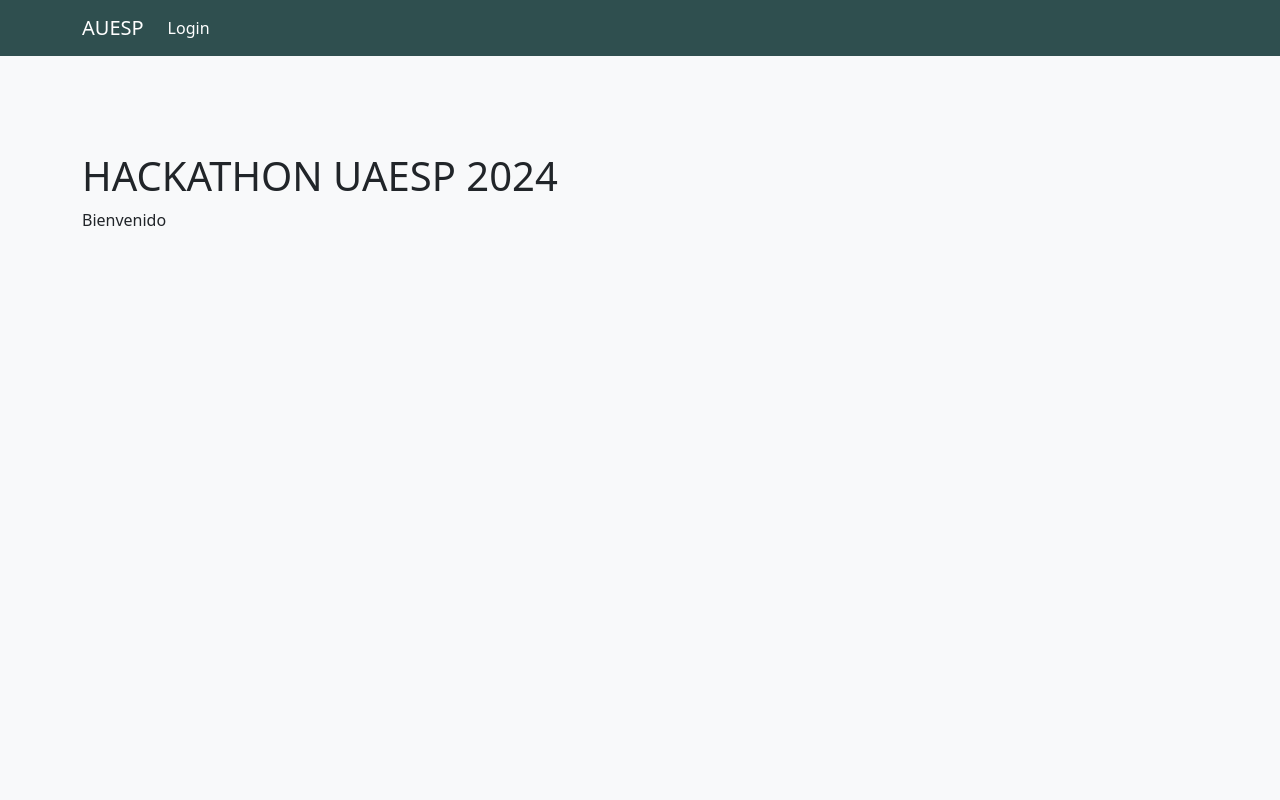
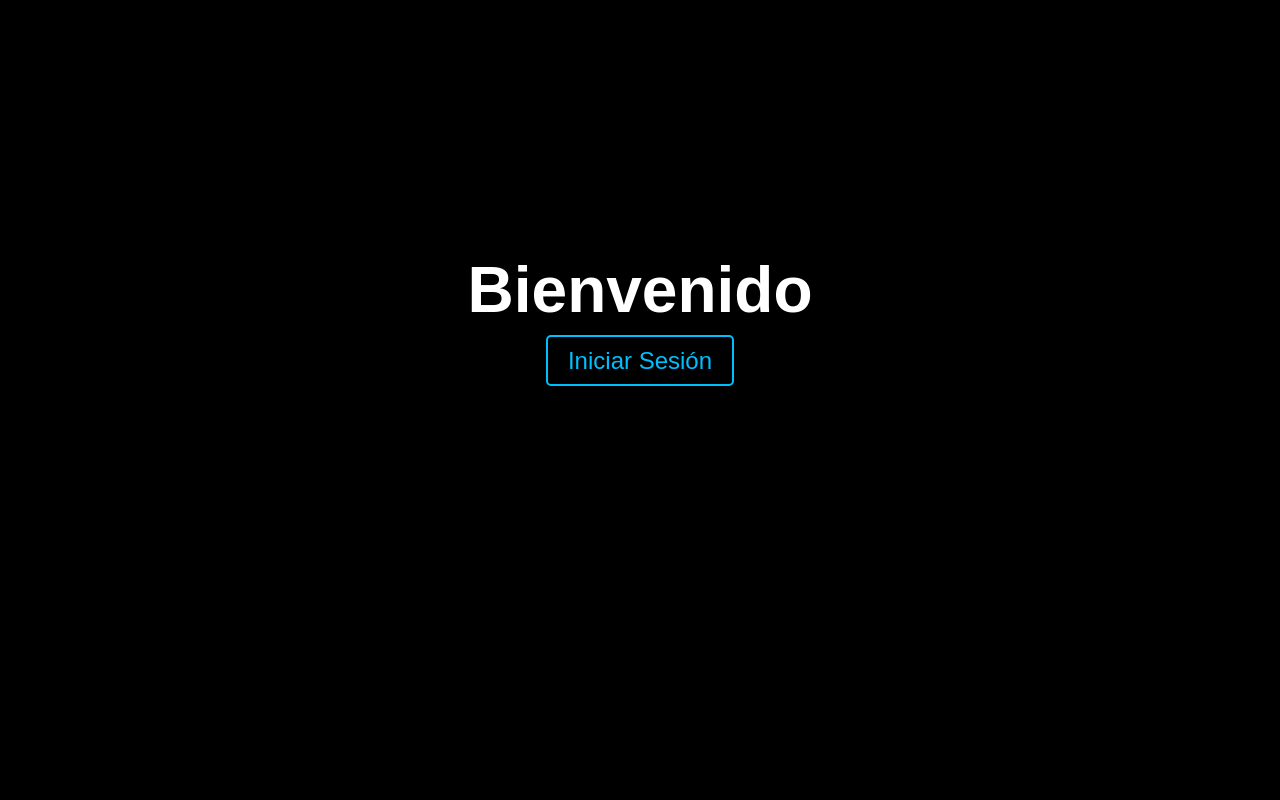
Before and after one commit to zullytamayom/HackathonUAESP, a Django app: page / in a window 1280 px wide. Run offline with Django 5.2, Linux system fonts and the light colour scheme; some libraries are stand-ins or nearby versions.

Commit message:
ajustes pagina inicio

```diff
--- a/gestion_excel/templates/home.html
+++ b/gestion_excel/templates/home.html
@@ -1,8 +1,40 @@
-{% extends 'base.html' %}
+{% block content %}
 
-{% block title %}Page Title{% endblock %}
+        <style>
+            body {
+                background-color: #000000; /* Fondo negro */
+                color: #ffffff; /* Texto blanco */
+                text-align: center;
+                font-family: Arial, sans-serif;
+            }
+            .container {
+                margin-top: 20%;
+            }
+            h1 {
+                font-size: 4em; /* Título grande */
+                margin-bottom: 20px;
+            }
+            .login-link {
+                font-size: 1.5em; /* Tamaño del enlace */
+                color: #00BFFF; /* Color del enlace */
+                text-decoration: none;
+                padding: 10px 20px;
+                border: 2px solid #00BFFF; /* Borde del enlace */
+                border-radius: 5px;
+                background-color: #000000; /* Fondo del enlace */
+                transition: background-color 0.3s, color 0.3s;
+            }
+            .login-link:hover {
+                background-color: #00BFFF; /* Fondo del enlace al pasar el ratón */
+                color: #000000; /* Texto del enlace al pasar el ratón */
+            }
+        </style>
+    <body>
+        <div class="container">
+            <h1>Bienvenido</h1>
+            <a href="{% url 'login' %}" class="login-link">Iniciar Sesión</a>
+        </div>
+    </body>
+    </html>
 
-{% block content %}
-    <h1>HACKATHON UAESP 2024</h1>
-    <p>Bienvenido</p>
 {% endblock %}
--- a/gestion_excel/views.py
+++ b/gestion_excel/views.py
@@ -24,6 +24,7 @@ from django.views.decorators.http import require_POST
 
 
 User = get_user_model()
+
 
 def home(request):
     return render(request, 'home.html')
@@ -57,6 +58,7 @@ def sanitize_json(value):
         return {k: sanitize_json(v) for k, v in value.items()}
     return value
 
+@login_required
 def upload_file(request):
     if request.method == 'POST':
         file = request.FILES.get('file')
@@ -150,11 +152,6 @@ def data_table(request):
 
     })
 
-# def delete_record(request, id):
-#     record = get_object_or_404(DynamicData, id=id)
-#     if request.method == 'POST':
-#         record.delete()
-#         return redirect('data_table')
 @csrf_exempt
 def update_record(request, id):
     if request.method == 'POST':
```
